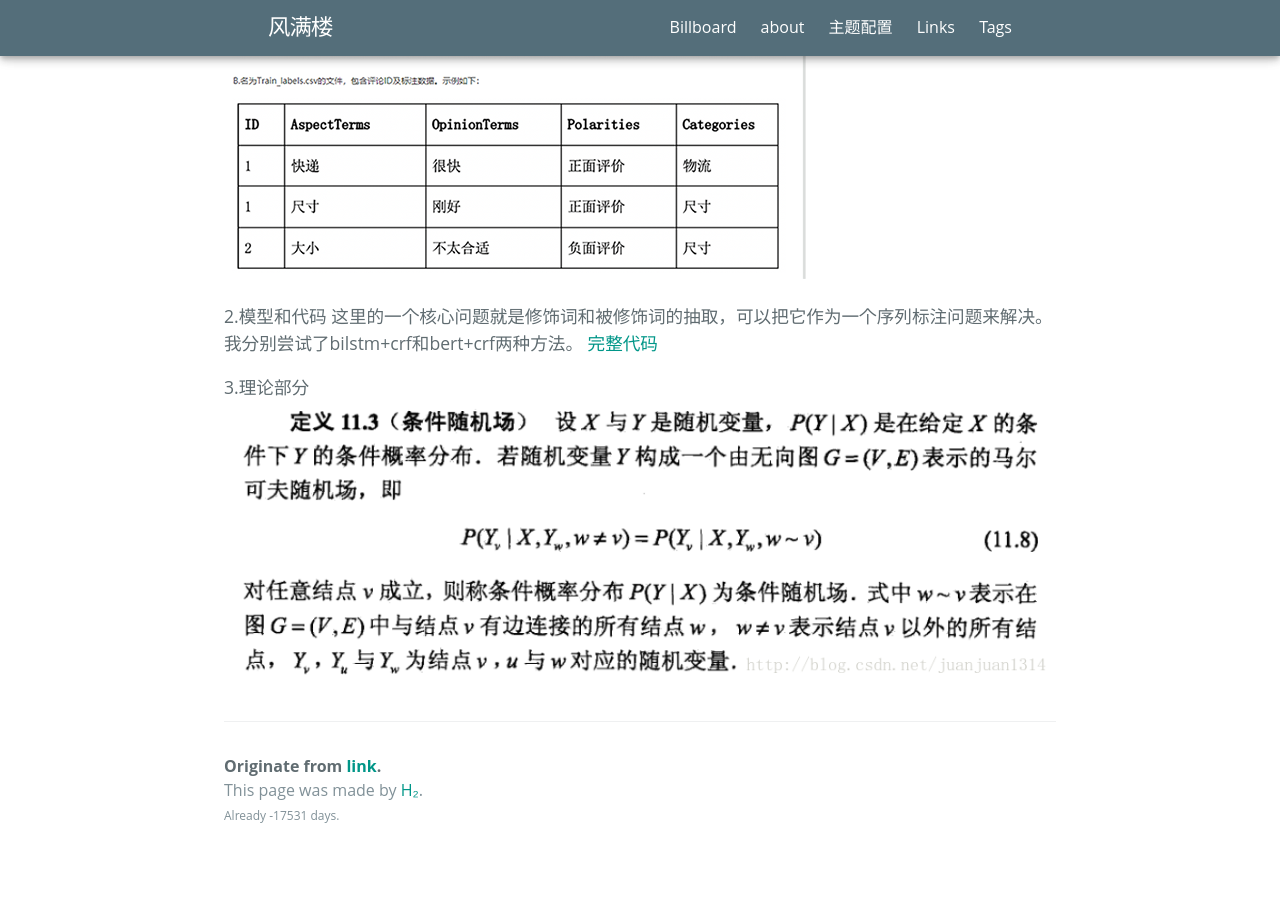
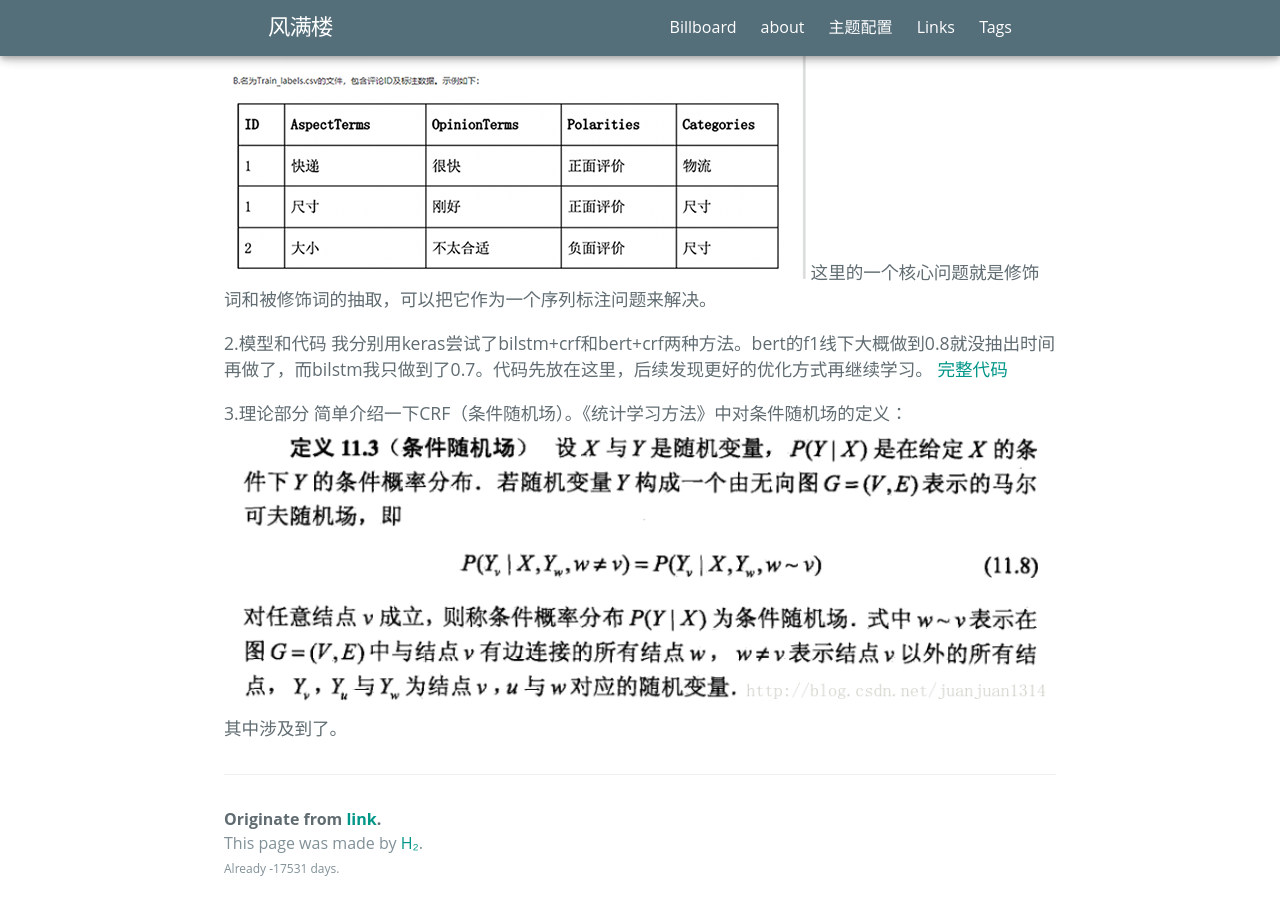
Before and after one commit to paichin/paichin.github.io, a Jekyll site: the page built from _posts/2019-08-13-test.md, in a window 1280 px wide and 900 px high, scrolled down 661 px. Built offline with Jekyll 4.4.1, drawn with Linux system fonts in a browser that asks for light colours; some web fonts are replaced; comment, search, counter and statistics services are not loaded; before the commit the page ends 1535 px from its top, so only the background shows below that.

```diff
--- a/_posts/2019-08-13-test.md
+++ b/_posts/2019-08-13-test.md
@@ -7,10 +7,13 @@
 1.问题回顾
 最近借阿里云一比赛的机会做了两个评论分析模型，原问题如下：
 ![截图](https://paichin.github.io/assets/images4post/1.png)
+这里的一个核心问题就是修饰词和被修饰词的抽取，可以把它作为一个序列标注问题来解决。
 
 2.模型和代码
-这里的一个核心问题就是修饰词和被修饰词的抽取，可以把它作为一个序列标注问题来解决。我分别尝试了bilstm+crf和bert+crf两种方法。
+我分别用keras尝试了bilstm+crf和bert+crf两种方法。bert的f1线下大概做到0.8就没抽出时间再做了，而bilstm我只做到了0.7。代码先放在这里，后续发现更好的优化方式再继续学习。
 [完整代码](https://github.com/paichin/dl-models---analyse-des-commentaires/tree/master)
 
 3.理论部分
+简单介绍一下CRF（条件随机场）。《统计学习方法》中对条件随机场的定义：
 ![截图](https://paichin.github.io/assets/images4post/2.png)
+其中涉及到了。
```
